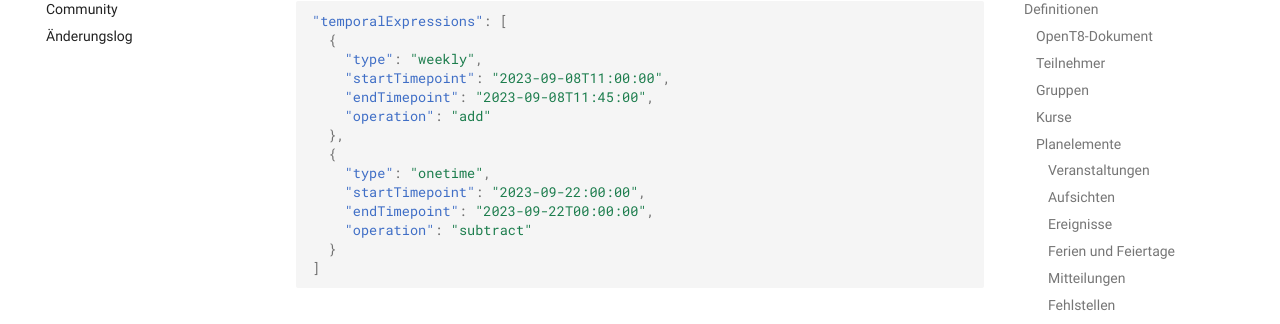
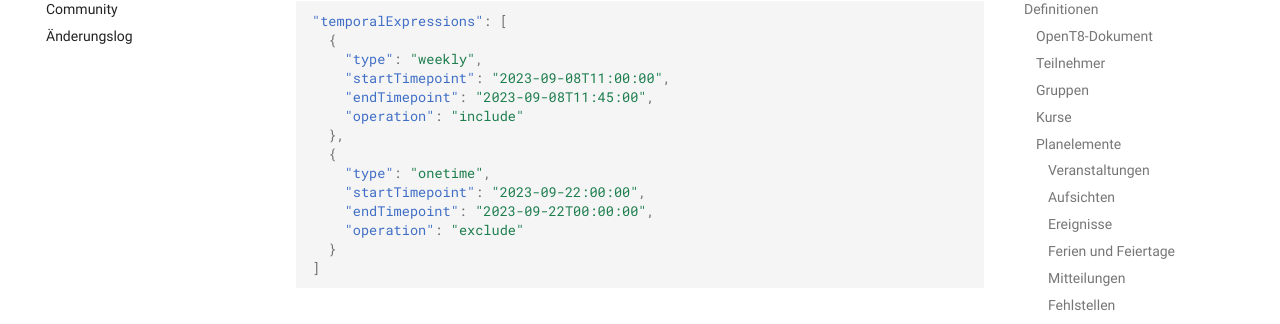
Before and after one commit to openpotato/opent8, an MkDocs documentation site: the page built from website/docs/specification.md, in a window 1280 px wide and 900 px high, scrolled down 10825 px. Shown: the part 153-477 px from the top of the window. Built offline with MkDocs 1.6.1 and Material for MkDocs 9.7.7, drawn with Linux system fonts in a browser that asks for light colours; comment, search, counter and statistics services are not loaded; some of the changed text lies outside the part shown.

Commit message:
Temporal expression operations renamed to Include and Exclude

````diff
--- a/website/docs/specification.md
+++ b/website/docs/specification.md
@@ -496,13 +496,13 @@ Hier ein Beispiel für einen zeitlichen Ausdruck, bestehend aus einem wöchentli
     "type": "weekly",
     "startTimepoint": "2023-09-08T11:00:00",
     "endTimepoint": "2023-09-08T11:45:00",
-    "operation": "add"
+    "operation": "include"
   },
   {
     "type": "onetime",
     "startTimepoint": "2023-09-22:00:00",
     "endTimepoint": "2023-09-22T00:00:00",
-    "operation": "subtract"
+    "operation": "exclude"
   }
 ]
 ```
@@ -1724,8 +1724,8 @@ Das `oneTimeExpression`-Objekt definiert einen einmaligen zeitlichen Ausdruck:
 
 :   Soll der zeitliche Ausdruck hinzugefügt oder abgezogen werden?
 
-    + **`add`** : Findet statt (das ist der Standardwert)
-    + **`subtract`** : Findet nicht statt
+    + **`include`** : Findet statt (das ist der Standardwert)
+    + **`exclude`** : Findet nicht statt
 
 Das folgende Beispiel zeigt ein `oneTimeExpression`-Objekt, das sich über mehrere Tage erstreckt:
 
@@ -1771,8 +1771,8 @@ Das `weeklyExpression`-Objekt definiert einen sich wöchentlich wiederholenden z
 
 :   Soll der zeitliche Ausdruck hinzugefügt oder abgezogen werden?
 
-    + **`add`** : Findet statt (das ist der Standardwert)
-    + **`subtract`** : Findet nicht statt
+    + **`inlcude`** : Findet statt (das ist der Standardwert)
+    + **`exclude`** : Findet nicht statt
 
 Das folgende Beispiel zeigt ein `weeklyExpression`-Objekt, bei dem für das Jahr 2023 die Kalenderwochen 36,38,40,42,44,46,48 und 50, sowie für das Jahr 2024 die ersten 4 Wochen markiert sind:
 
````
Also changed, not shown: website/docs/change-log.md (+4 -0 lines), 2 other files.
